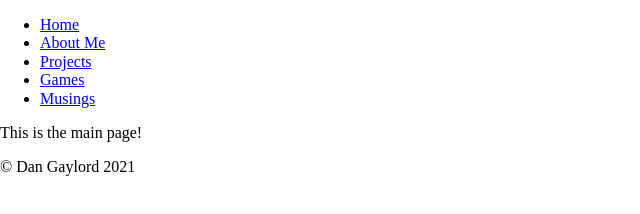
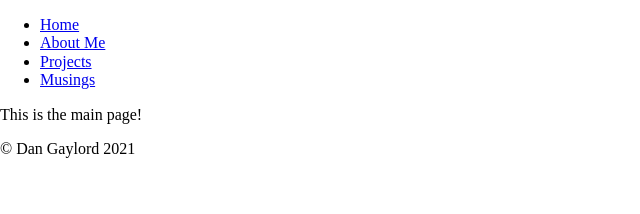
Before and after one commit to danielgaylord/gatsby-portfolio, a Gatsby site in the folder gatsby/: page / in a window 1280 px wide. Shown: the whole page, without its empty margins (0-640 px from the left). Built offline with nearby package versions, Linux system fonts and the light colour scheme; Gatsby itself is replaced by a stand-in of ours.

Commit message:
remove games page

```diff
--- a/gatsby/src/components/Nav.js
+++ b/gatsby/src/components/Nav.js
@@ -15,9 +15,6 @@ export default function Nav() {
           <Link to="/projects">Projects</Link>
         </li>
         <li>
-          <Link to="/collection">Games</Link>
-        </li>
-        <li>
           <Link to="/musings">Musings</Link>
         </li>
       </ul>
```
Also changed, not shown: gatsby/src/pages/collection.js (deleted, +0 -9 lines).
